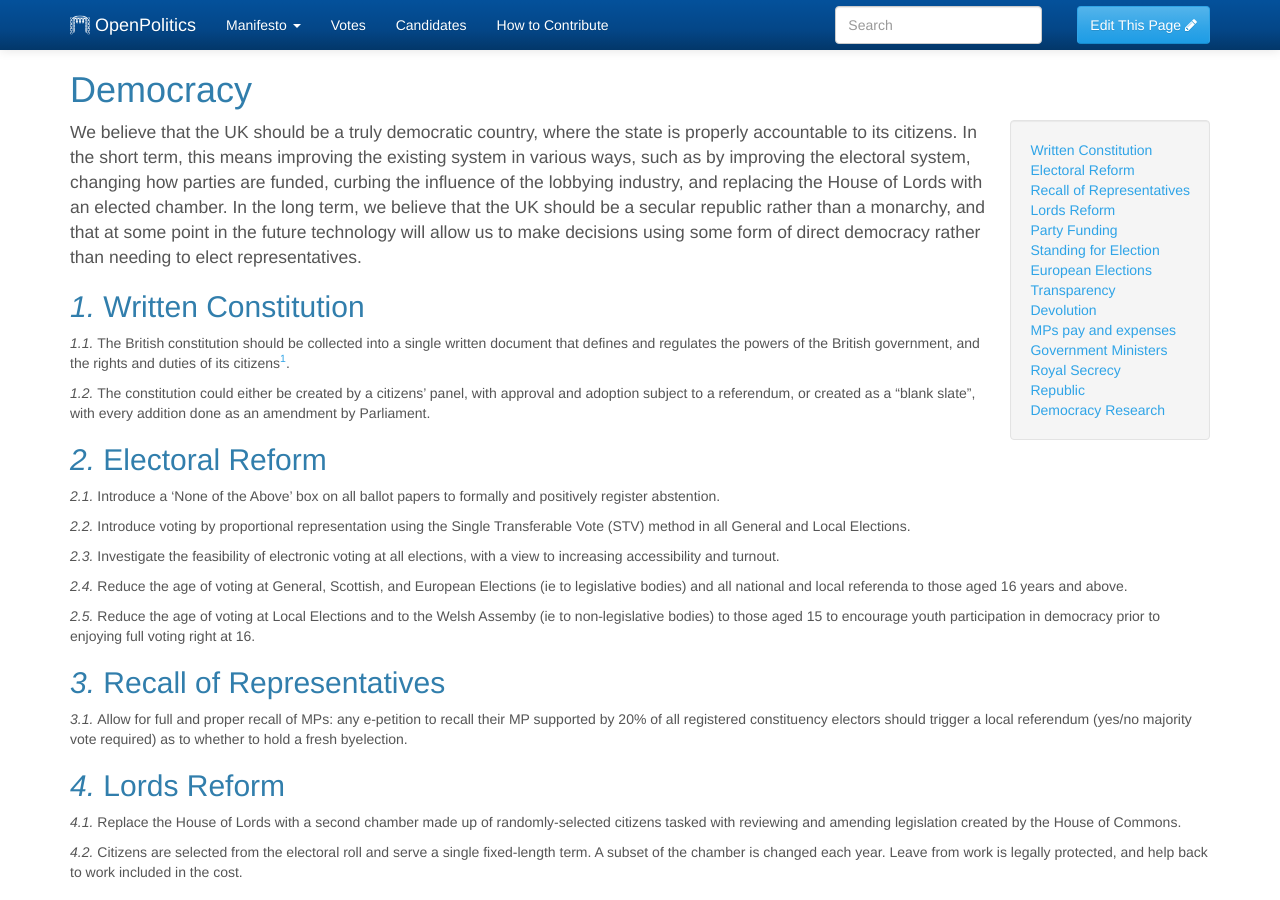
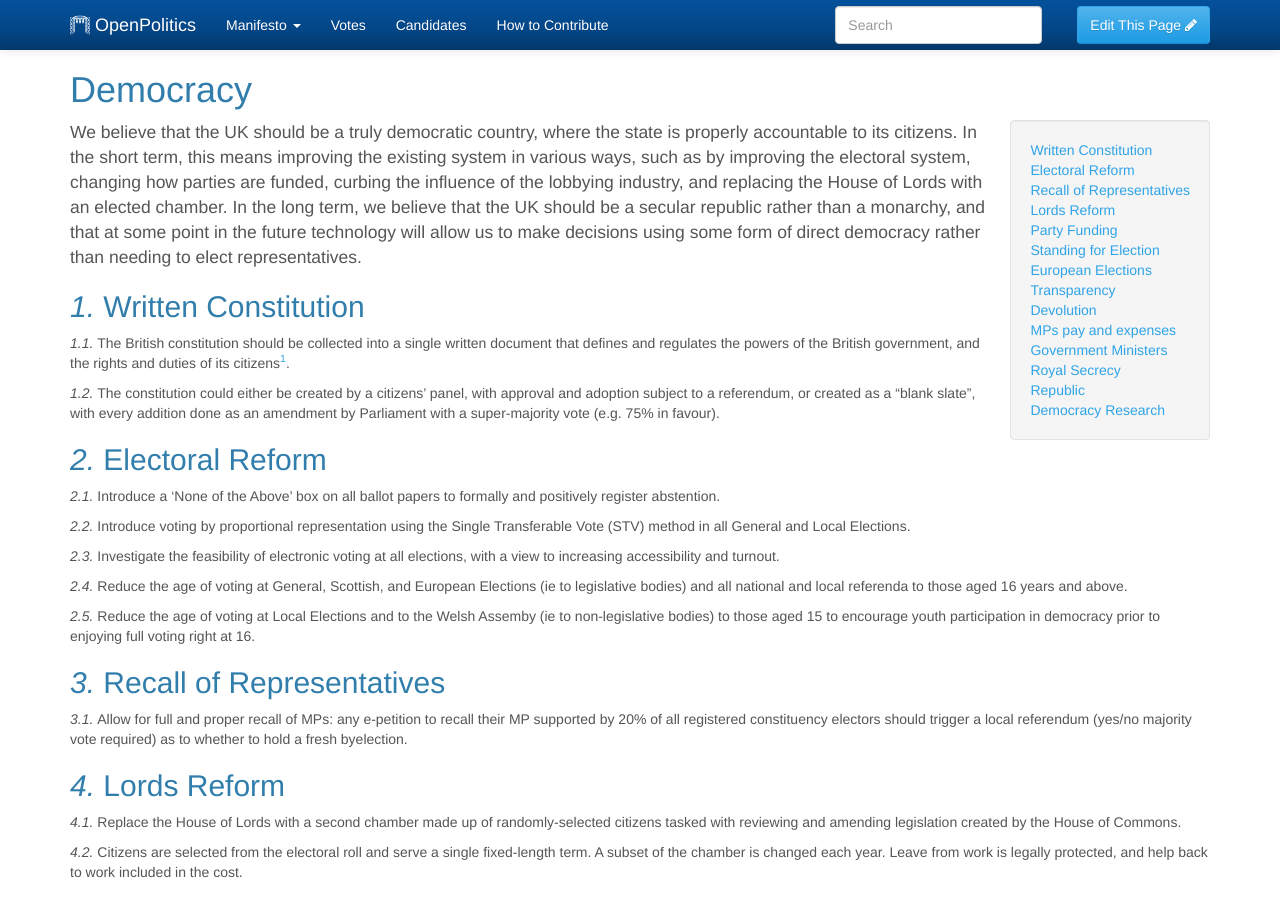
Before and after one commit to openpolitics/manifesto, a Jekyll site: the page built from manifesto/democracy.md, in a window 1280 px wide and 900 px high. Built offline with Jekyll 4.4.1, drawn with Linux system fonts in a browser that asks for light colours.

Commit message:
supermajorities for constitutional changes

```diff
--- a/manifesto/democracy.md
+++ b/manifesto/democracy.md
@@ -13,7 +13,7 @@ We believe that the UK should be a truly democratic country, where the state is
 
 The British constitution should be collected into a single written document that defines and regulates the powers of the British government, and the rights and duties of its citizens[^1].
 
-The constitution could either be created by a citizens' panel, with approval and adoption subject to a referendum, or created as a "blank slate", with every addition done as an amendment by Parliament.
+The constitution could either be created by a citizens' panel, with approval and adoption subject to a referendum, or created as a "blank slate", with every addition done as an amendment by Parliament with a super-majority vote (e.g. 75% in favour).
 
 ## Electoral Reform
 
```
